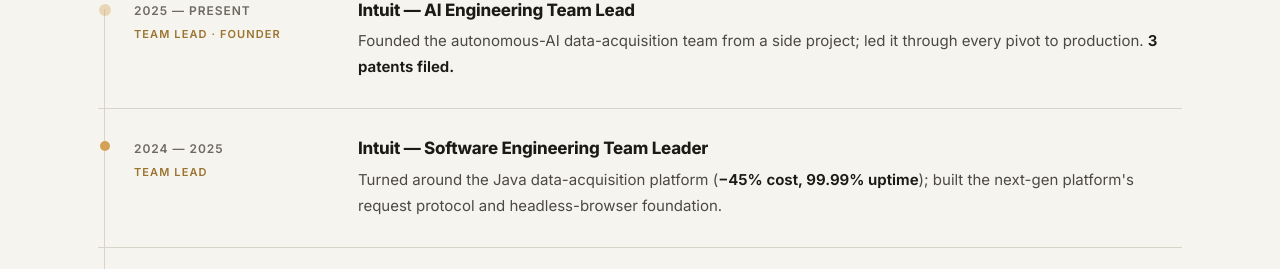
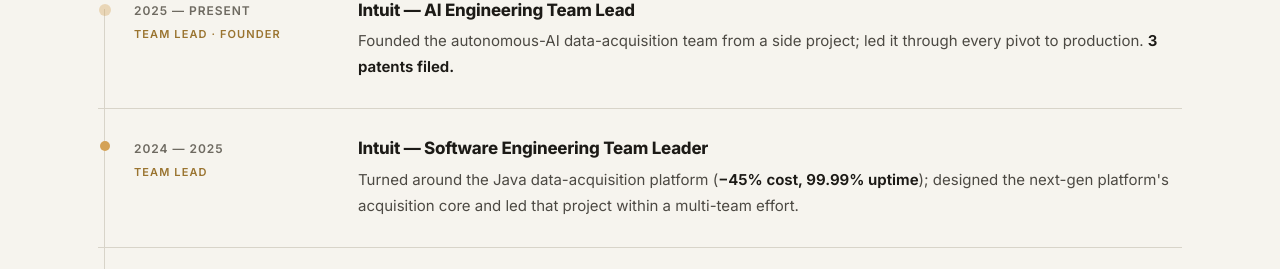
Before and after one commit to sharonreytan/sharonreytan.github.io, a plain HTML site: page index.html in a window 1280 px wide. Shown: the part 5598-5867 px from the top of the page. Drawn offline with Linux system fonts and the light colour scheme.

Commit message:
Fix ACE claim in timeline (designed + led project within multi-team effort)

```diff
--- a/index.html
+++ b/index.html
@@ -1045,7 +1045,7 @@
           <div class="when">2024 — 2025<span class="scope">TEAM LEAD</span></div>
           <div>
             <h3>Intuit — Software Engineering Team Leader</h3>
-            <p>Turned around the Java data-acquisition platform (<b>−45% cost, 99.99% uptime</b>); built the next-gen platform's request protocol and headless-browser foundation.</p>
+            <p>Turned around the Java data-acquisition platform (<b>−45% cost, 99.99% uptime</b>); designed the next-gen platform's acquisition core and led that project within a multi-team effort.</p>
           </div>
         </div>
         <div class="trow" data-reveal style="--node:14px">
```
